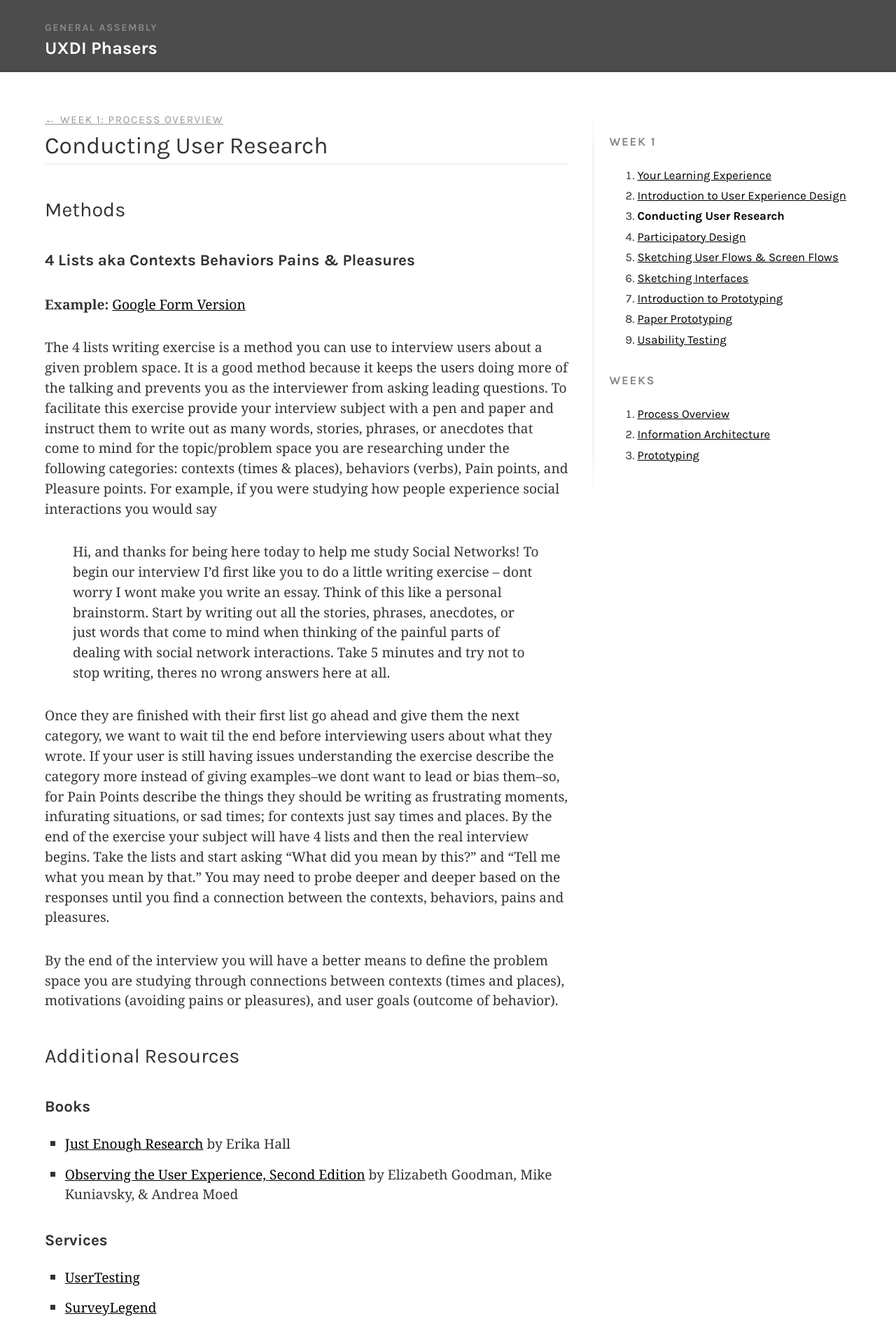
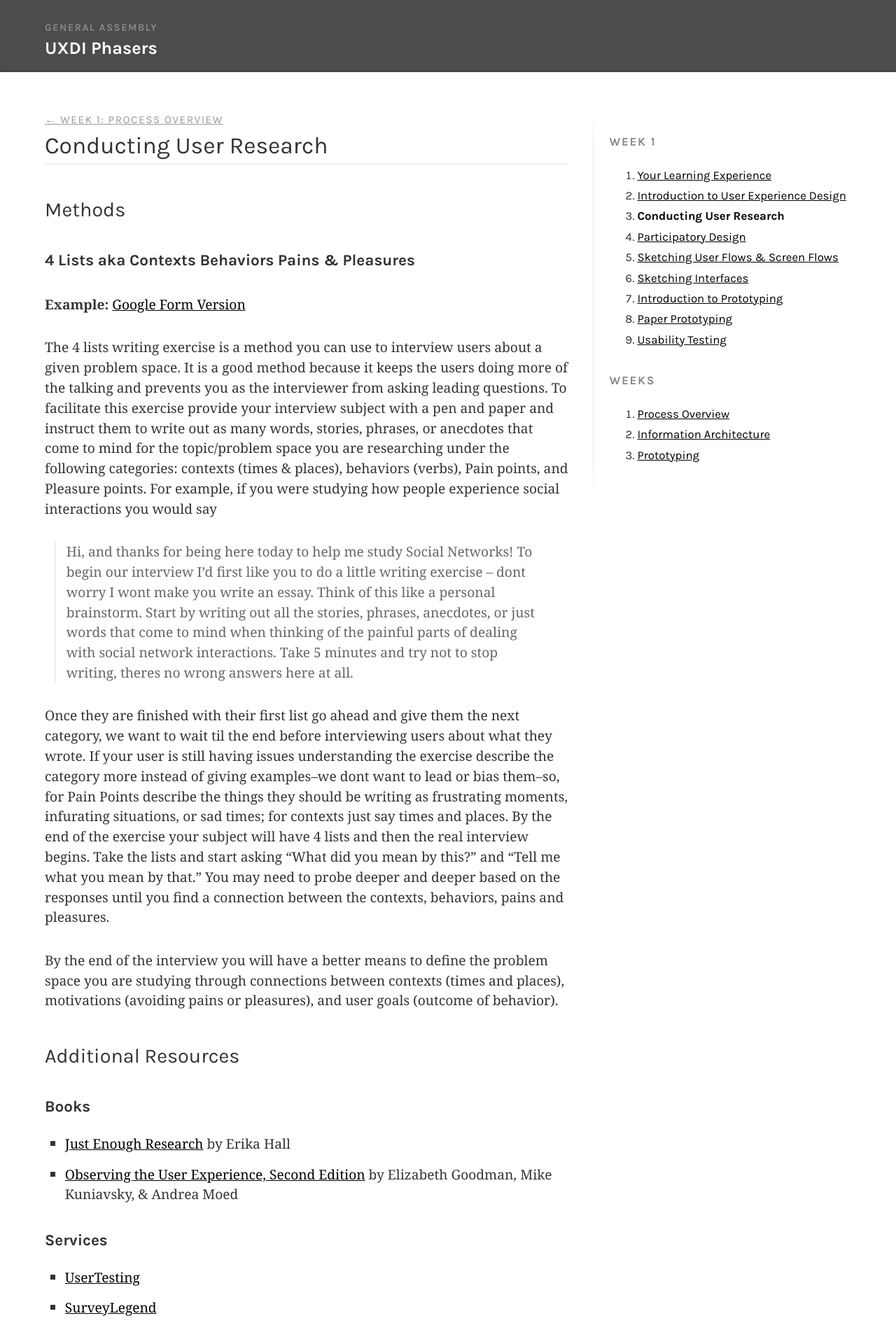
Before and after one commit to nevanscott/lightsabers, a Jekyll site: the page built from _lessons/1-3-user-research.md, in a window 1280 px wide. Shown: the top 1920 px of the page at 70% size. Built offline with Jekyll 4.4.1, drawn with Linux system fonts in a browser that asks for light colours; Markdown is read by kramdown in place of the engine named in the settings.

Commit message:
Better blockquotes

```diff
--- a/assets/css/main.scss
+++ b/assets/css/main.scss
@@ -74,6 +74,13 @@ h4 {
 
 p {
   margin: 1.7em 0;
+}
+
+blockquote {
+	color: #666;
+	border-left: 2px solid #EEE;
+	margin: 1.5em 1.5em 1.5em .75em;
+	padding: 0 0 0 .75em;
 }
 
 ul {
```
